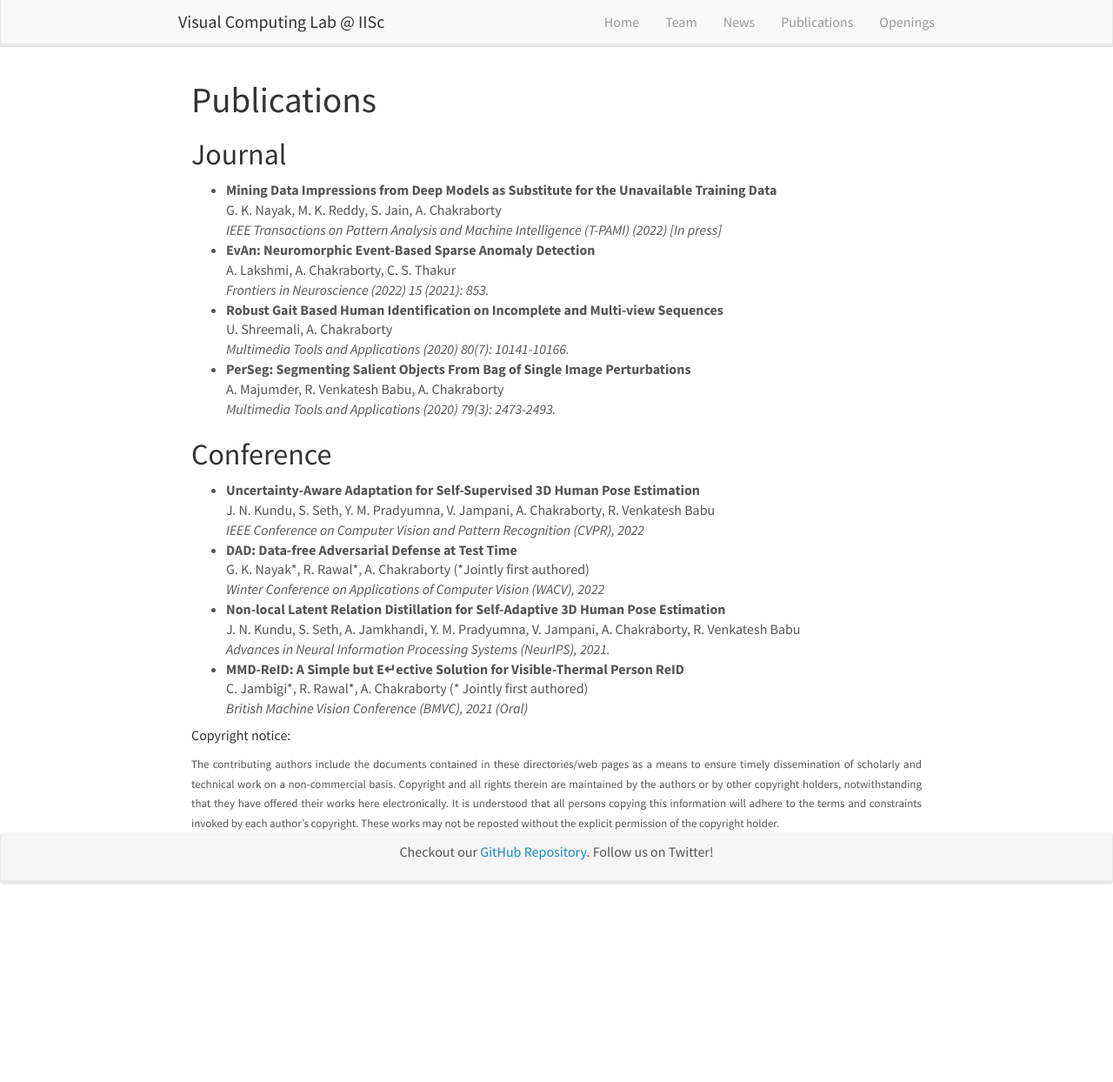
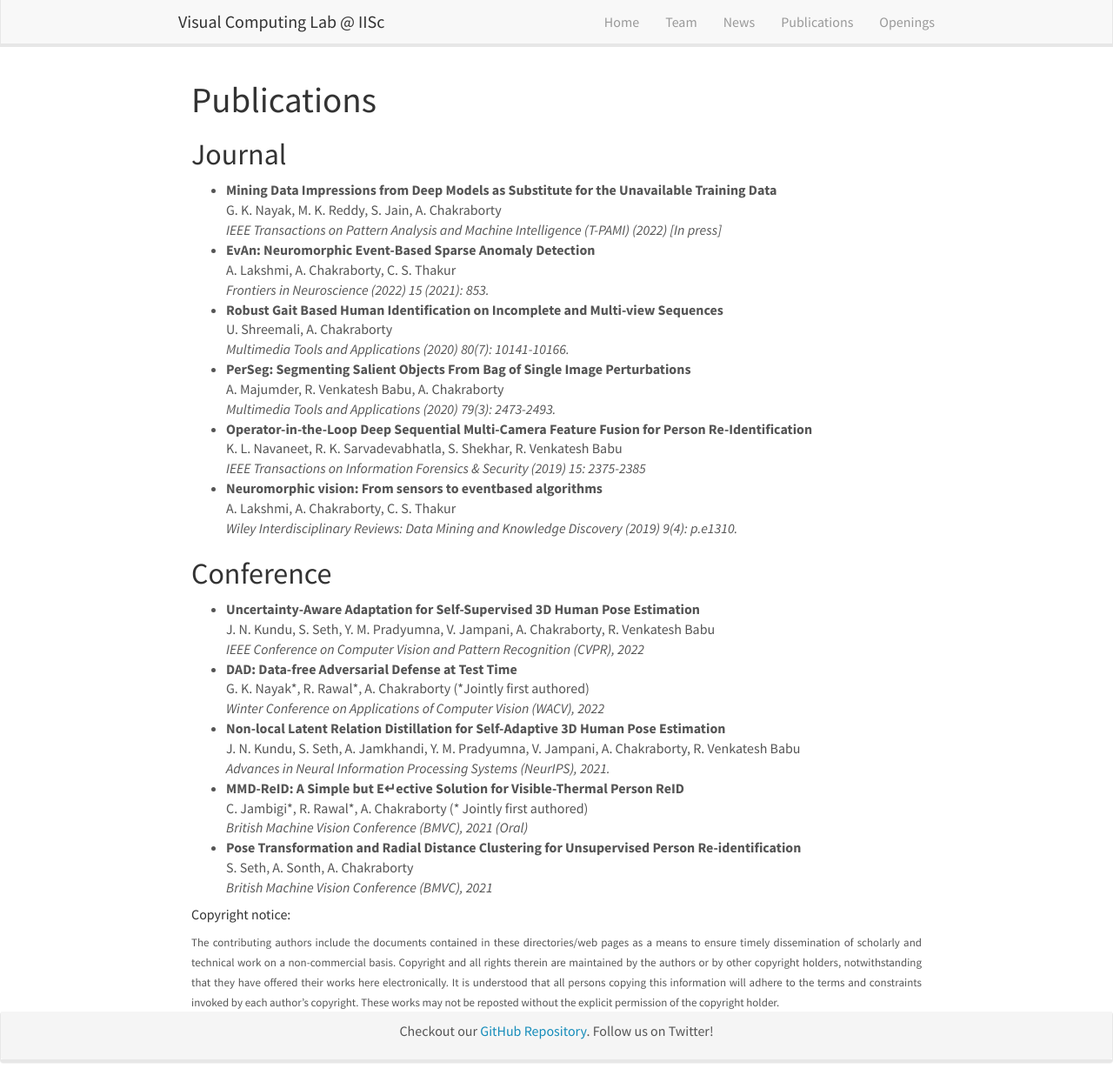
Before and after one commit to vcl-iisc/vclab-website, a Jekyll site: the page built from _pages/publications.md, in a window 1280 px wide and 1244 px high. Shown: the whole window at 87% size. Built offline with Jekyll 4.4.1, drawn with Linux system fonts in a browser that asks for light colours; nearby versions of some CDN libraries.

Commit message:
publications added

```diff
--- a/_data/publications.yml
+++ b/_data/publications.yml
@@ -38,7 +38,32 @@
   pub: 'Multimedia Tools and Applications (2020) 79(3): 2473-2493.'
   type: journal
 
+- paper: Operator-in-the-Loop Deep Sequential Multi-Camera Feature Fusion for Person Re-Identification
+  author: K. L. Navaneet, R. K. Sarvadevabhatla, S. Shekhar, R. Venkatesh Babu
+  pub: 'IEEE Transactions on Information Forensics & Security (2019) 15: 2375-2385'
+  type: journal
+
+- paper: 'Neuromorphic vision: From sensors to eventbased algorithms'
+  author: A. Lakshmi, A. Chakraborty, C. S. Thakur
+  pub: 'Wiley Interdisciplinary Reviews: Data Mining and Knowledge Discovery (2019) 9(4): p.e1310.'
+  type:  journal
+
+- paper: Pose Transformation and Radial Distance Clustering for Unsupervised Person Re-identification
+  author: S. Seth, A. Sonth, A. Chakraborty
+  pub: British Machine Vision Conference (BMVC), 2021
+  type: conference
+
 - paper:
   author:
   pub:
   type:
+
+- paper:
+  author:
+  pub:
+  type:
+
+- paper:
+  author:
+  pub:
+  type:
```
Also changed, not shown: README.md (+1 -1 lines).
